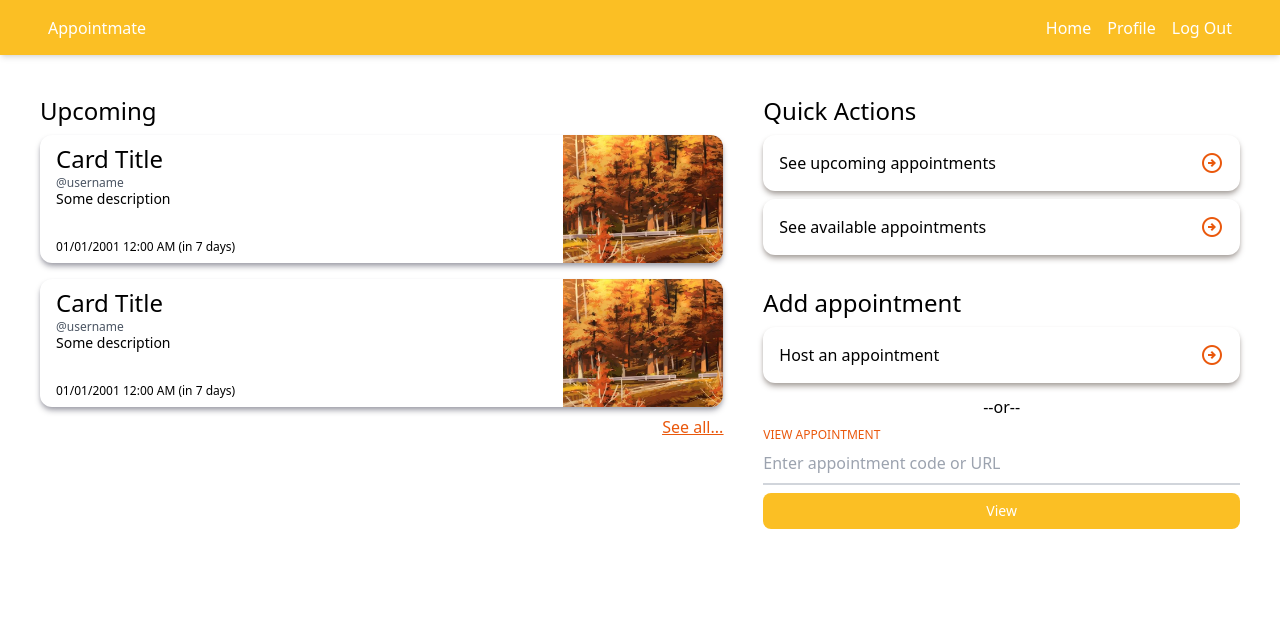
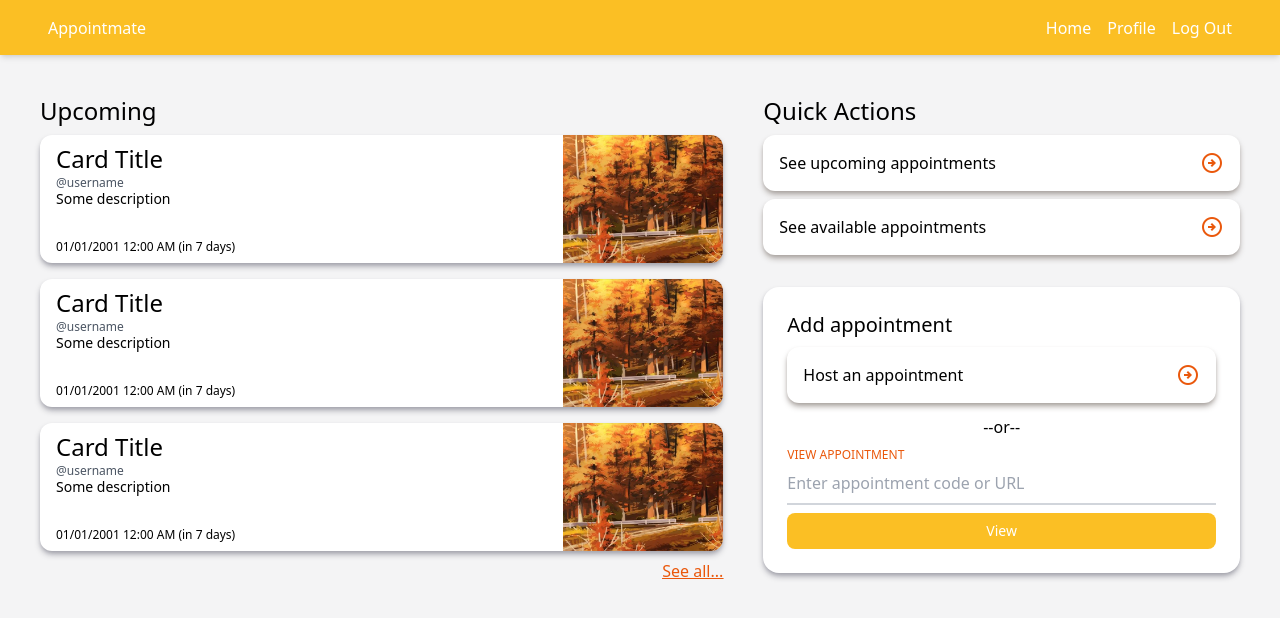
Before and after one commit to HanzFelix/appointmate, a Vue app: page /home in a window 1280 px wide. Shown: the top 618 px of the page. Built offline with nearby package versions, Linux system fonts and the light colour scheme.

Commit message:
Update HomeView.vue

```diff
--- a/src/views/HomeView.vue
+++ b/src/views/HomeView.vue
@@ -5,23 +5,25 @@ import AppointmentCardList from "../components/AppointmentCardList.vue";
 <template>
   <!-- Home -->
   <main
-    class="container mx-auto grid h-full grid-cols-1 gap-10 overflow-hidden overflow-y-auto bg-white px-10 py-10 sm:grid-cols-12"
+    class="container mx-auto grid h-full grid-cols-1 gap-10 overflow-hidden overflow-y-auto bg-zinc-100 px-10 py-10 sm:grid-cols-12"
   >
-    <main class="flex flex-col gap-2 bg-white sm:col-start-1 sm:col-end-8">
+    <main class="flex flex-col gap-2 sm:col-start-1 sm:col-end-8">
       <header class="text-2xl">Upcoming</header>
-      <AppointmentCardList limit="2" />
+      <AppointmentCardList limit="3" />
       <footer class="text-right font-medium text-orange-600 underline">
         <RouterLink to="profile" href="#">See all...</RouterLink>
       </footer>
     </main>
-    <aside class="shrink-0 bg-white sm:col-start-8 sm:col-end-13">
+    <aside class="shrink-0 sm:col-start-8 sm:col-end-13">
       <section class="flex flex-col gap-2">
         <header class="text-2xl">Quick Actions</header>
         <QuickLinkItem title="See upcoming appointments" link="profile" />
         <QuickLinkItem title="See available appointments" link="profile" />
       </section>
-      <section class="mt-8 flex flex-col gap-2">
-        <h1 class="text-2xl">Add appointment</h1>
+      <section
+        class="mt-8 flex flex-col gap-2 rounded-2xl bg-white p-6 shadow-md shadow-zinc-400"
+      >
+        <h1 class="text-xl">Add appointment</h1>
         <QuickLinkItem title="Host an appointment" link="appointmentform" />
         <p class="mt-1 text-center">--or--</p>
         <form action="#" class="flex flex-col">
```
